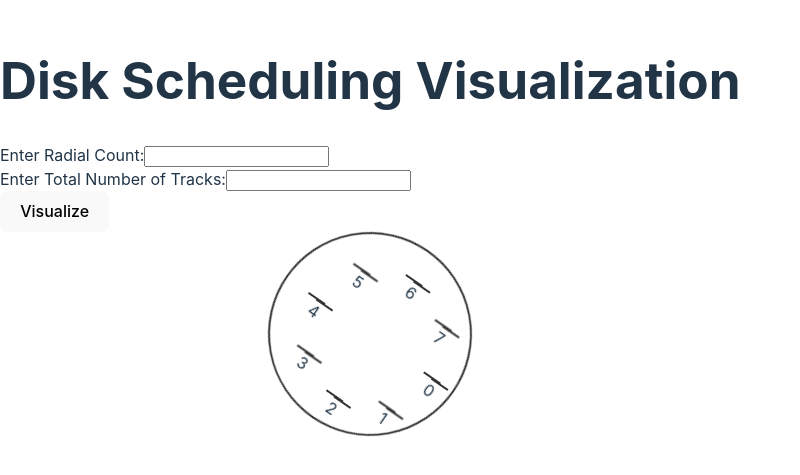
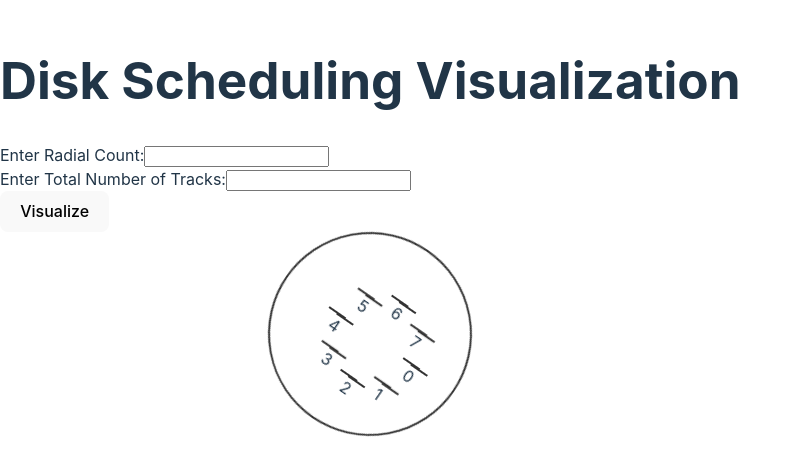
Before and after one commit to dudesimon/dudesimon.github.io, a React (Vite) app in the folder project/: page / in a window 1280 px wide. Shown: the part 173-648 px from the top of the page, without its empty margins (0-800 px from the left). Built offline with nearby package versions, Linux system fonts and the light colour scheme.

Commit message:
increased radius

```diff
--- a/project/src/helper/DiskTrack.jsx
+++ b/project/src/helper/DiskTrack.jsx
@@ -1,8 +1,8 @@
 import React from "react";
 import "./../style/DiskTrack.css";
 
-const DiskTrack = ({ trackCount }) => {
-  const radius = 70; //might have to adjust
+const DiskTrack = ({ trackCount, radius }) => {
+  // const radius = 70; //might have to adjust
   const trackElements = Array.from({ length: trackCount }, (_, index) => (
     <div key={index} className="track">
       {index}
--- a/project/src/helper/Radial.jsx
+++ b/project/src/helper/Radial.jsx
@@ -2,9 +2,12 @@ import React from 'react';
 import DiskTrack from './DiskTrack';
 
 const Radial = ({ trackCount, radialCount }) => {
+  const trackRadius = 45;
+  const radialSpacing = 60;
+
   const radials = Array.from({ length: radialCount }, (_, index) => (
     <div key={index} className="radial">
-      <DiskTrack trackCount={trackCount} />
+      <DiskTrack trackCount={trackCount} radius={trackRadius + index * radialSpacing}/>
     </div>
   ));
 
```
